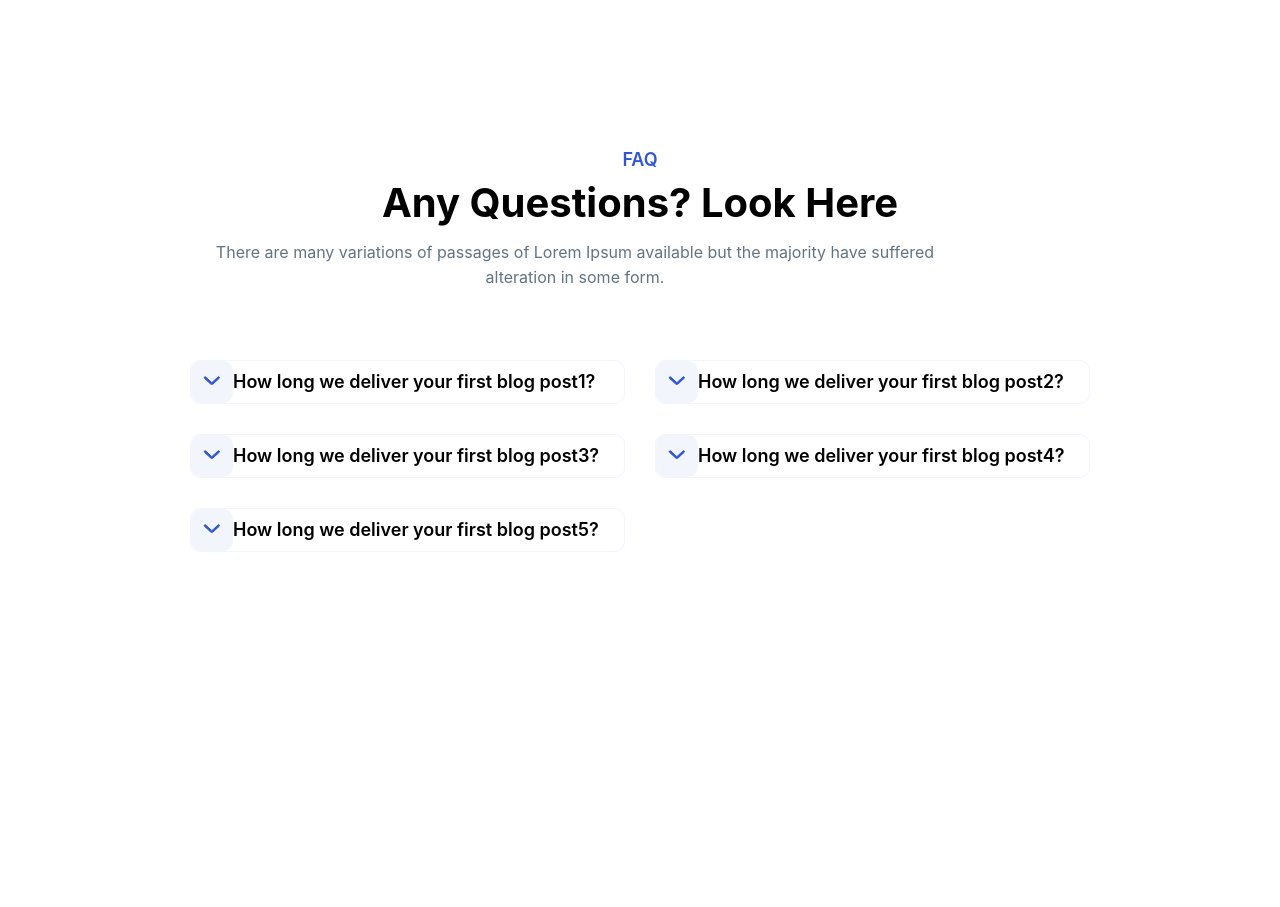
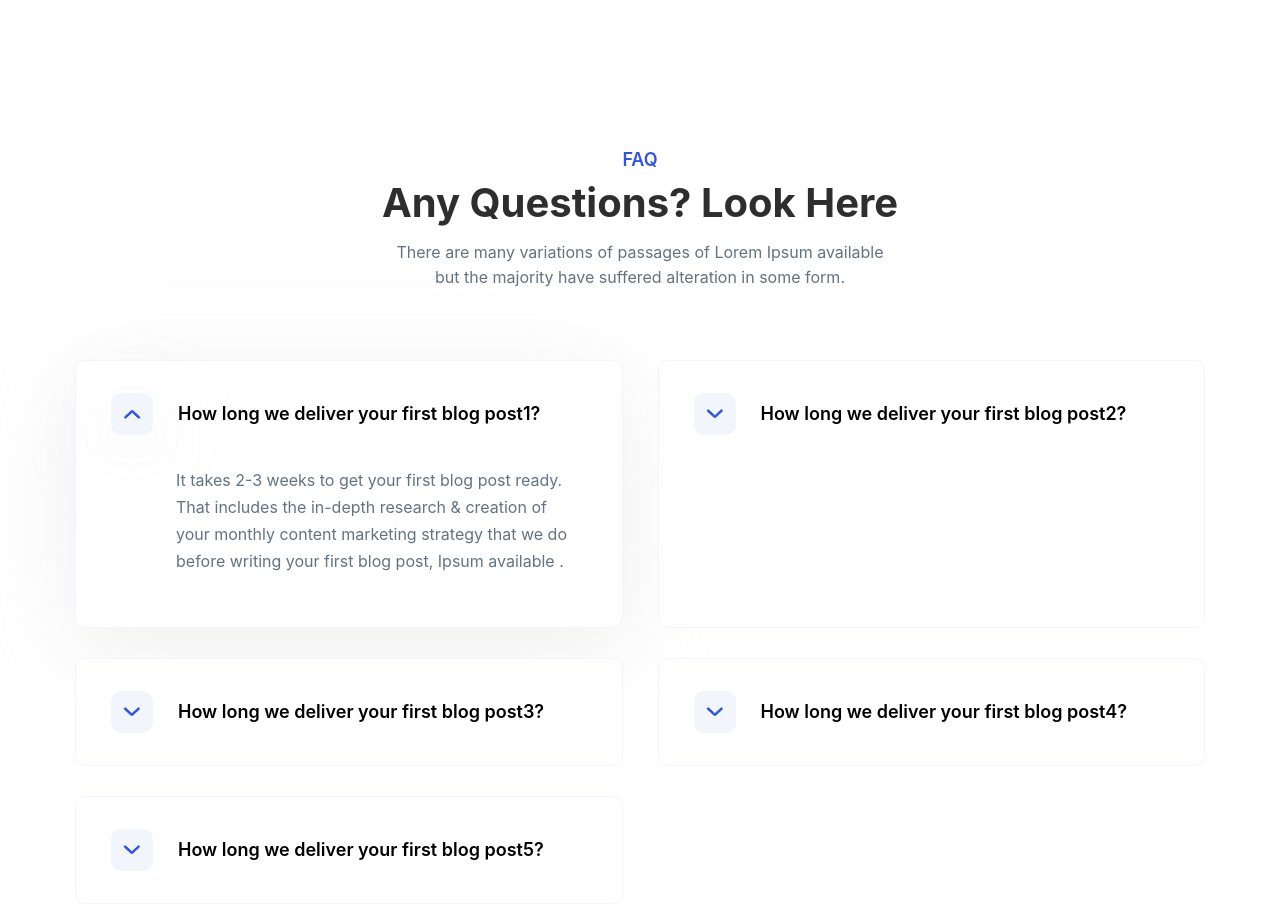
Before and after one commit to iSentir/tailwind_ui_components, a website: page index.html in a window 1280 px wide. Before the commit the page ends 800 px from the top, so only its background shows below. Drawn offline with Linux system fonts and the light colour scheme; a web font is replaced by a local one.

Commit message:
на 60% первый готов

```diff
--- a/index.html
+++ b/index.html
@@ -24,10 +24,13 @@
       <div class="faq__heading">
         <p class="faq__label">FAQ</p>
         <h1 class="faq__title">Any Questions? Look Here</h1>
-        <p class="faq__description">There are many variations of passages of Lorem Ipsum available but the majority have suffered alteration in some form.</p>
+        <p class="faq__description">
+          There are many variations of passages of Lorem Ipsum available
+          <span class="break-words-description">but the majority have suffered alteration in some form.</span>
+        </p>
       </div>
       <div class="faq__list">
-        <details class="faq__item">
+        <details class="faq__item" open>
           <summary class="faq__question">How long we deliver your first blog post1?</summary>
           <div class="faq__content">
             <p class="faq__text">
--- a/stylelint.config.js
+++ b/stylelint.config.js
@@ -3,7 +3,7 @@ module.exports = {
   extends: ['stylelint-config-standard'],
   customSyntax: 'postcss-scss',
   rules: {
-    '@stylistic/max-empty-lines': 1,
+    // '@stylistic/max-empty-lines': 1,
     'color-no-invalid-hex': true,
     'value-keyword-case': ['lower', { camelCaseSvgKeywords: true }],
     'property-no-unknown': true,
--- a/styles/accordions/accordion_1.css
+++ b/styles/accordions/accordion_1.css
@@ -1,27 +1,32 @@
 .accordion {
   max-width: 1170px;
   margin: 0 auto;
-  padding: 140px 135px;
+  padding: 140px 20px;
 }
 
 /*          heading faq            */
 
 .faq__heading {
+  display: flex;
+  align-items: center;
+  flex-direction: column;
   margin-bottom: 70px;
   text-align: center;
 }
 
 .faq__label {
   margin-bottom: 8px;
-  color: rgb(48 86 211);
+  color: #3056d3;
   font-weight: 600;
   font-size: 18px;
   line-height: 24px;
   letter-spacing: 0%;
+  text-transform: uppercase;
 }
 
 .faq__title {
   margin-bottom: 15px;
+  color: #2e2e2e;
   font-weight: 700;
   font-size: 40px;
   line-height: 45px;
@@ -31,34 +36,46 @@
 
 .faq__description {
   max-width: 770px;
-  color: rgb(99 115 129 / 1);
+  color: #637381;
   font-weight: 400;
   font-size: 16px;
   line-height: 25px;
   letter-spacing: 0;
 }
 
+.break-words-description {
+  display: block;
+}
+
 /*          heading faq    END     */
-
-/*          faq__list              */
 
 .faq__list {
   display: grid;
   grid-template-columns: repeat(2, 1fr);
-  gap: 30px;
+  gap: 30px 35px;
+  width: 100%;
 }
 
 .faq__item {
-  border: 1px solid rgb(243 244 254 / 1);
+  border: 1px solid #f3f4fe;
   border-radius: 10px;
-  background-color: rgb(255 255 255 / 1);
+  background-color: #fff;
 }
 
 .faq__question {
+  display: flex;
+  align-items: center;
   font-weight: 600;
   font-size: 18px;
   line-height: 130%;
   letter-spacing: 0;
+  cursor: pointer;
+  gap: 25px;
+  padding: 32px 35px;
+}
+
+.faq__content {
+  padding: 0 51px 52px 100px;
 }
 
 .faq__text {
@@ -70,10 +87,8 @@
   letter-spacing: 0%;
 }
 
-/*          faq__list      END     */
-
 .faq__question::before {
-  content: url(/images/arrow.svg);
+  content: '';
   display: inline-flex;
   justify-content: center;
   align-items: center;
@@ -81,11 +96,39 @@
   height: 42px;
   border-radius: 10px;
   background-color: rgb(48 86 211 / 0.06);
+  background-image: url(/images/arrow.svg);
+  background-repeat: no-repeat;
+  background-position: center;
   transform: rotate(180deg);
+  flex-shrink: 0;
+}
+
+.faq__item[open] {
+  box-shadow: 0 20px 95px 0 rgb(201 203 204 / 0.3);
 }
 
 .faq__item[open] .faq__question::before {
-  content: url(/images/arrow.svg);
   box-shadow: 0 20px 95px 0 rgb(201 203 204 / 0.3);
+  background-image: url(/images/arrow.svg);
   transform: rotate(0deg);
 }
+
+/*             MEDIA               */
+
+@media (width <= 992px) {
+  /* stylelint-disable-next-line rule-empty-line-before */
+  .faq__list {
+    display: grid;
+    grid-template-columns: minmax(0, 600px);
+    justify-content: center;
+    gap: 20px;
+  }
+
+  .faq__item {
+    justify-items: center;
+  }
+
+  .faq__question {
+    padding: 14px 0;
+  }
+}
```
